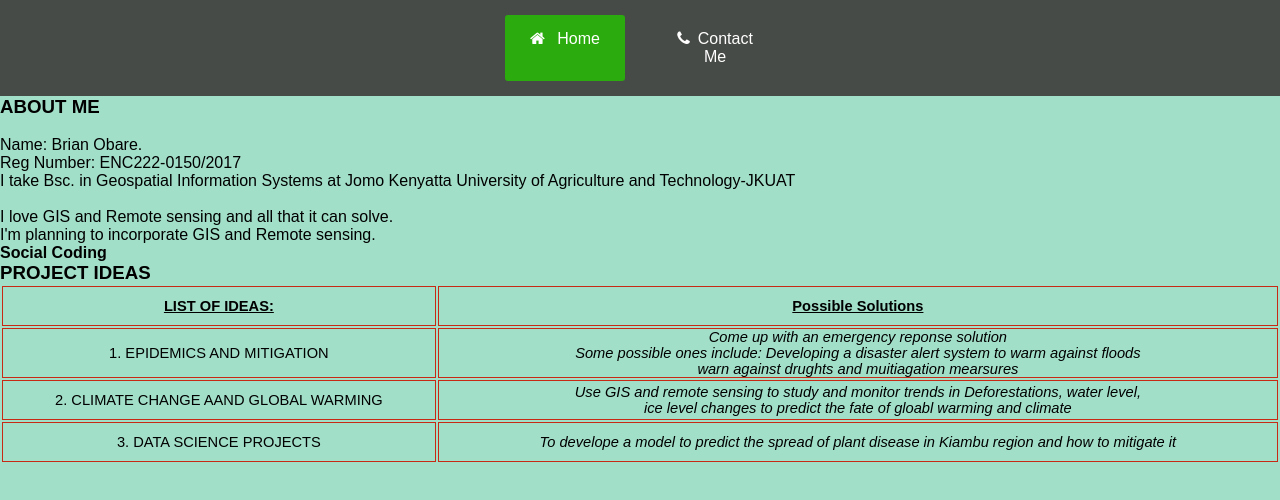
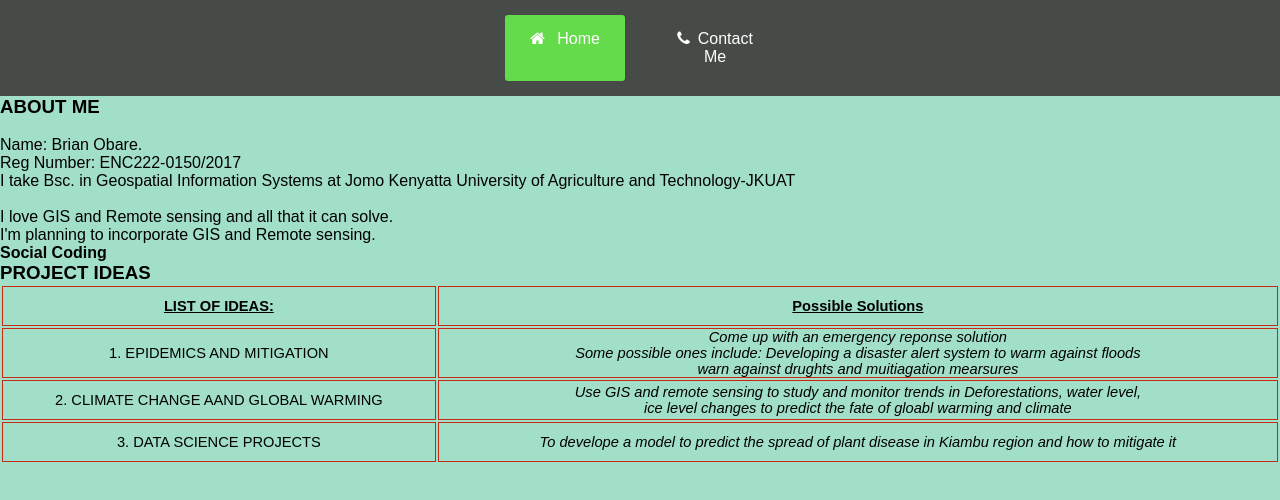
Before and after one commit to Jarvis2030/webmpngwk1, a plain HTML site: page index.html in a window 1280 px wide. Drawn offline with Linux system fonts and the light colour scheme.

Commit message:
Style, coloured contacts hover

```diff
--- a/style.css
+++ b/style.css
@@ -37,7 +37,7 @@ body
 }
 .active, .menu-bar ul li:hover
 {
-	background-color: #2bab0d;
+	background-color: #64db4a;
 	border-radius: 3px;
 }
 .menu-bar .fa
```
